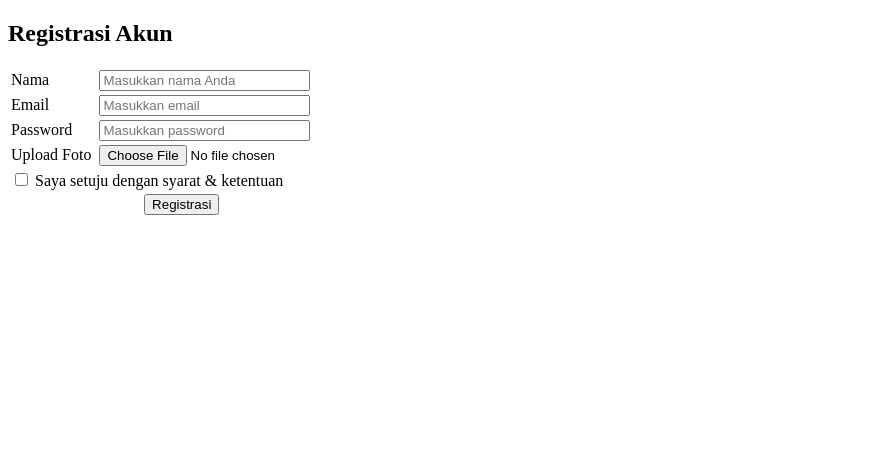
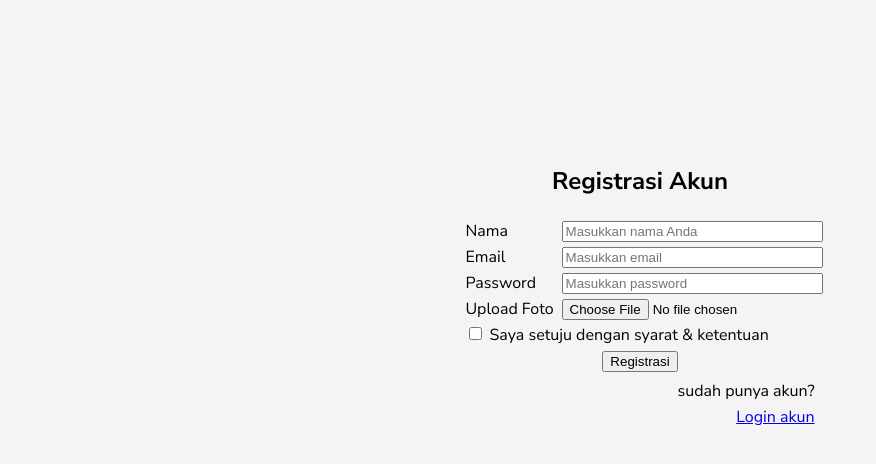
Before and after one commit to AigrettaM/PemrogramanWeb, a plain HTML site: page Pertemuan 3/Tugas_Regist.html in a window 1280 px wide. Shown: the whole page, without its empty margins (0-876 px from the left). Drawn offline with Linux system fonts and the light colour scheme.

Commit message:
another commit

```diff
--- a/Pertemuan 3/Tugas_Regist.html
+++ b/Pertemuan 3/Tugas_Regist.html
@@ -3,13 +3,14 @@
 <head>
     <meta charset="UTF-8">
     <meta name="viewport" content="width=device-width, initial-scale=1.0">
-    <link rel="stylesheet" href="https://fonts.googleapis.com/css2?family=Poppins:wght@300;400;600&display=swap">
+    <link rel="preconnect" href="https://fonts.googleapis.com">
+    <link rel="preconnect" href="https://fonts.gstatic.com" crossorigin>
+    <link href="https://fonts.googleapis.com/css2?family=Nunito+Sans:ital,opsz,wght@0,6..12,200..1000;1,6..12,200..1000&family=Nunito:ital,wght@0,200..1000;1,200..1000&family=Plus+Jakarta+Sans:ital,wght@0,200..800;1,200..800&display=swap" rel="stylesheet">
     <title>Registrasi Akun</title>
 </head>
-<body>
-    <div class="container-regist">
-        <form action="#" method="get">
-            <h2>Registrasi Akun</h2>
+<body style="font-family: Nunito Sans, serif; display: flex; align-items: center; justify-content: center; height: 70vh; background-color: #f4f4f4;">
+    <form action="#" method="get" >
+        <h2 style="text-align: center;">Registrasi Akun</h2>
         <table>
             <tr>
                 <td>
@@ -17,7 +18,7 @@
                 </td>
                 <td></td>
                 <td>
-                        <input style="width: 80%;"
+                    <input style="width: 100%;"
                     type="nama" name="nama" id="nama" placeholder="Masukkan nama Anda" required>
                 </td>
             </tr>
@@ -27,7 +28,7 @@
                 </td>
                 <td></td>
                 <td>
-                        <input style="width: 80%;"
+                    <input style="width: 100%;"
                     type="email" id="email" name="email" placeholder="Masukkan email" required>
                 </td>
             </tr>
@@ -37,7 +38,7 @@
                 </td>
                 <td></td>
                 <td>
-                        <input style="width: 80%;"
+                    <input style="width: 100%;"
                     type="password" name="password" id="password" placeholder="Masukkan password" required>
                 </td>
             </tr>
@@ -48,7 +49,7 @@
                 <td></td>
                 <td>
                     <div class="input-regist">
-                            <input style="width: 80%;"
+                        <input style="width: 100%;"
                         type="file" name="foto" id="foto">
                     </div>
                 </td>
@@ -69,8 +70,22 @@
                     <button type="submit">Registrasi</button>
                 </td>
             </tr>
+            <tr>
+                <td colspan="3"></td>
+            </tr>
+            <tr>
+                <td colspan="3" style="text-align: right;">
+                    sudah punya akun?
+                </td>
+            </tr>
+            <tr>
+                <td colspan="3" style="text-align: right;">
+                    <a href="Tugas_Login.html" class="button-google">
+                        Login akun
+                    </a>
+                </td>
+            </tr>
         </table>
     </form>
-    </div>
 </body>
 </html>
```
Also changed, not shown: Pertemuan 3/Tugas_Login.html (+25 -8 lines). Lines whose indentation alone changed are shown as unchanged.
